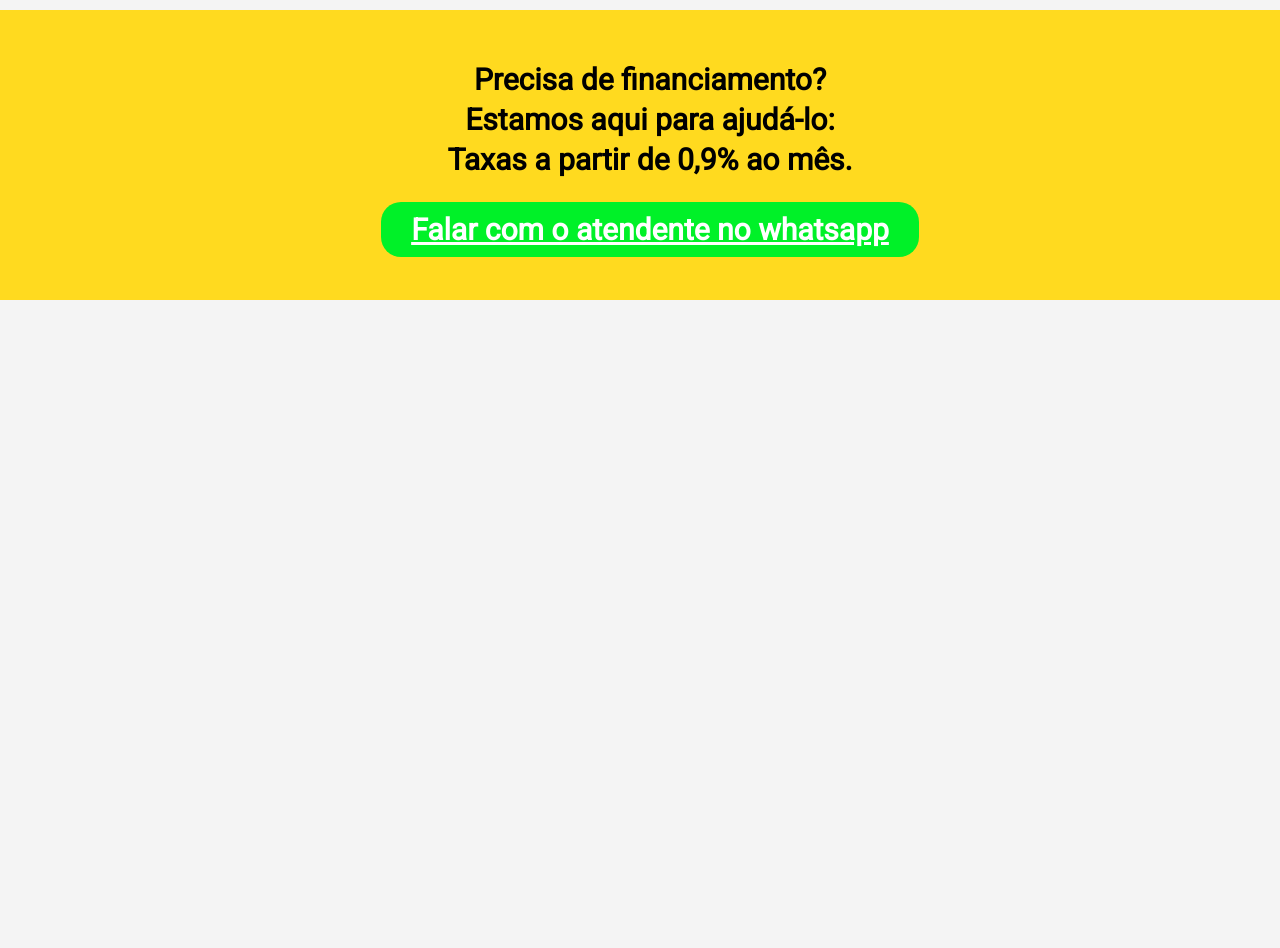
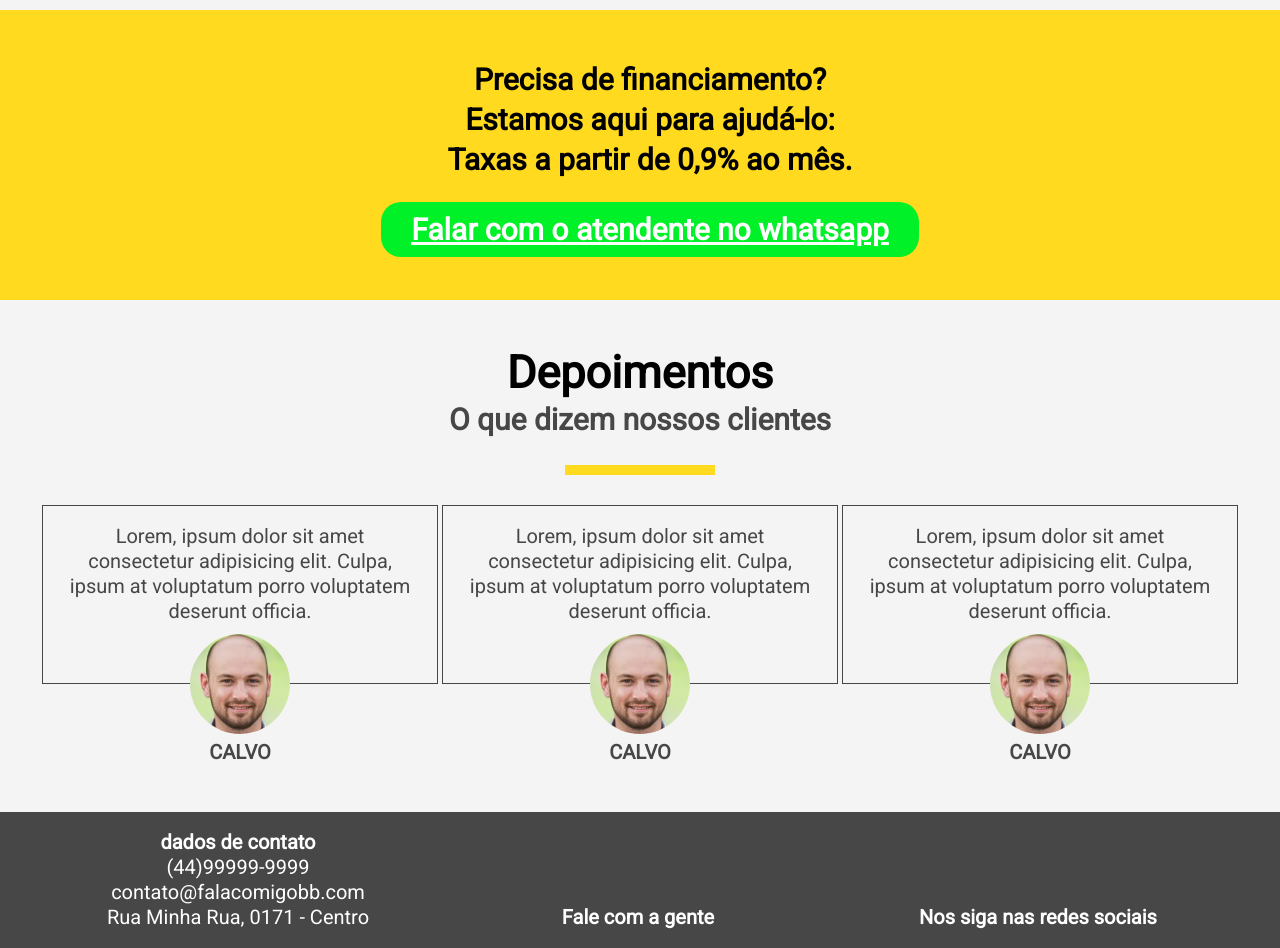
Before and after one commit to ArthurT09/1alfa23-Mgmultimarcas, a plain HTML site: page index.html in a window 1280 px wide. Shown: the part 1370-2318 px from the top of the page. Before the commit the page ends 1670 px from the top, so only its background shows below. Drawn offline with Linux system fonts and the light colour scheme.

Commit message:
Add files via upload

```diff
--- a/css/style.css
+++ b/css/style.css
@@ -86,17 +86,17 @@
     margin-top: 30px;
 }
 
-.produtos {
+.produtos, .depoimentos {
     text-align: center;
     margin: 50px 0;
 }
 
-.produtos .titulo {
+.titulo {
     font-size: 45px;
     font-weight: bold;
 }
 
-.produtos .subtitulo {
+.subtitulo {
     font-size: 30px;
     font-weight: bold;
     color: #474747;
@@ -114,3 +114,25 @@
     transition: 0.3s;
     opacity: 0.8;
 }
+footer {
+    background-color: #474747;
+}
+footer .item {
+    color:#fff;
+}
+.depoimentos .item {
+    border: 1px solid #474747;
+    width: calc(30% - 2px);
+}
+.depoimentos img {
+    width: 100px;
+    border-radius: 50px;
+}
+.depoimentos .cliente {
+    margin-bottom: -100px;
+    padding-top: 10px;
+}
+.depoimentos .cliente .nome {
+    font-weight: bold;
+    text-transform: uppercase;
+}
--- a/index.html
+++ b/index.html
@@ -1,5 +1,5 @@
 <!DOCTYPE html>
-<html lang="en">
+<html lang="pt-br">
 <head>
     <meta charset="UTF-8">
     <meta http-equiv="X-UA-Compatible" content="IE=edge">
@@ -86,6 +86,70 @@
                 </div>
             </section>
         </div>
-</div>
+
+        <div class="depoimentos">
+            <section>
+                <div class="titulo">
+                    Depoimentos
+                </div>
+                <div class="subtitulo">
+                    O que dizem nossos clientes
+                </div>
+                <div class="sublinhado"></div>
+                <div class="item">
+                    Lorem, ipsum dolor sit amet consectetur adipisicing elit. Culpa, ipsum at voluptatum porro voluptatem deserunt officia.
+                    <div class="cliente">
+                     <img src="img/cliente.png">
+                     <div class="nome">
+                        Calvo
+                    </div>
+                </div>
+                </div>
+                 <div class="item">
+                    Lorem, ipsum dolor sit amet consectetur adipisicing elit. Culpa, ipsum at voluptatum porro voluptatem deserunt officia.
+                    <div class="cliente">
+                     <img src="img/cliente.png">
+                     <div class="nome">
+                        Calvo
+                    </div>
+                </div>
+                </div>
+                 <div class="item">
+                    Lorem, ipsum dolor sit amet consectetur adipisicing elit. Culpa, ipsum at voluptatum porro voluptatem deserunt officia.
+                    <div class="cliente">
+                     <img src="img/cliente.png">
+                     <div class="nome">
+                        Calvo
+                    </div>
+                </div>
+                </div>
+            </section>
+       </div>
+  </div>
+  <footer>
+    <section>
+      <div class="item">
+        <h3>dados de contato</h3>
+        <p>
+            (44)99999-9999 <br>
+            contato@falacomigobb.com <br>
+            Rua Minha Rua, 0171 - Centro <br>
+
+        </p>
+
+      </div>
+      <div class="item">
+        <h3>
+            Fale com a gente
+        </h3>
+        <form>
+
+        </form>
+      </div>
+      <div class="item">
+        <h3>Nos siga nas redes sociais</h3>
+      </div>
+    </section>
+  </footer>
 </body>
 </html>
```
Also changed, not shown: img/cliente.png (added).
